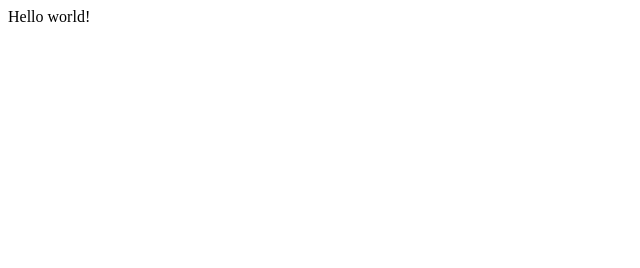
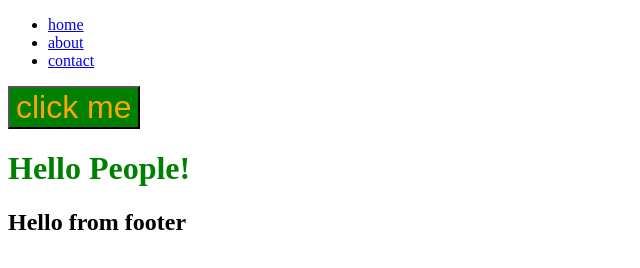
Before and after one commit to bucospotter/buctober-ui, a Gatsby site: page / in a window 1280 px wide. Shown: the whole page, without its empty margins (0-640 px from the left). Built offline with nearby package versions, Linux system fonts and the light colour scheme; Gatsby itself is replaced by a stand-in of ours.

Commit message:
poc stuff checkin

```diff
--- a/gatsby-config.js
+++ b/gatsby-config.js
@@ -6,5 +6,5 @@
 
 module.exports = {
   /* Your site config here */
-  plugins: [],
+  plugins: [`gatsby-plugin-styled-components`],
 }
--- a/package.json
+++ b/package.json
@@ -14,9 +14,12 @@
     "test": "echo \"Write tests! -> https://gatsby.dev/unit-testing\" && exit 1"
   },
   "dependencies": {
+    "babel-plugin-styled-components": "^2.0.2",
     "gatsby": "^4.4.0",
+    "gatsby-plugin-styled-components": "^5.4.0",
     "react": "^17.0.1",
-    "react-dom": "^17.0.1"
+    "react-dom": "^17.0.1",
+    "styled-components": "^5.3.3"
   },
   "devDependencies": {
     "prettier": "^2.5.1"
--- /dev/null
+++ b/src/components/Footer.js
@@ -0,0 +1,10 @@
+import React from "react"
+
+const Footer = () => {
+  return(
+    <footer>
+      <h2>Hello from footer</h2>
+    </footer>
+  )}
+
+export default Footer
--- /dev/null
+++ b/src/components/Layout.js
@@ -0,0 +1,14 @@
+import React from "react"
+import Navbar from "./Navbar"
+import Footer from "./Footer"
+
+const Layout = ({ children }) => {
+  return(
+    <>
+      <Navbar />
+      {children}
+      <Footer />
+    </>
+  )}
+
+export default Layout
--- /dev/null
+++ b/src/components/Navbar.js
@@ -0,0 +1,15 @@
+import React from "react"
+import {Link} from 'gatsby'
+
+const Navbar = () => {
+  return(
+    <nav>
+      <ul>
+        <li><Link to="/">home</Link></li>
+        <li><Link to="/about">about</Link></li>
+        <li><Link to="/contact">contact</Link></li>
+      </ul>
+    </nav>
+  )}
+
+export default Navbar
--- /dev/null
+++ b/src/components/button.js
@@ -0,0 +1,7 @@
+import styled from "styled-components"
+
+export const ExampleButton = styled.button`
+  background: green;
+  color: orange;
+  font-size: 2rem;
+`
--- /dev/null
+++ b/src/pages/404.js
@@ -0,0 +1,5 @@
+import React from "react"
+
+export default function Error() {
+  return <div>Error Page</div>
+}
--- a/src/pages/index.js
+++ b/src/pages/index.js
@@ -1,5 +1,11 @@
 import React from "react"
+import Layout from "../components/Layout"
+import { ExampleButton } from "../components/button"
 
 export default function Home() {
-  return <div>Hello world!</div>
-}
+  return(
+  <Layout>
+    <ExampleButton>click me</ExampleButton>
+    <h1 style={{ color: "green", textTransform: "capitalize"}}>Hello people!</h1>
+  </Layout>
+  )}
```
Also changed, not shown: src/pages/about.js (added, +25 -0 lines), src/pages/contact.js (added, +10 -0 lines), 2 other files.
